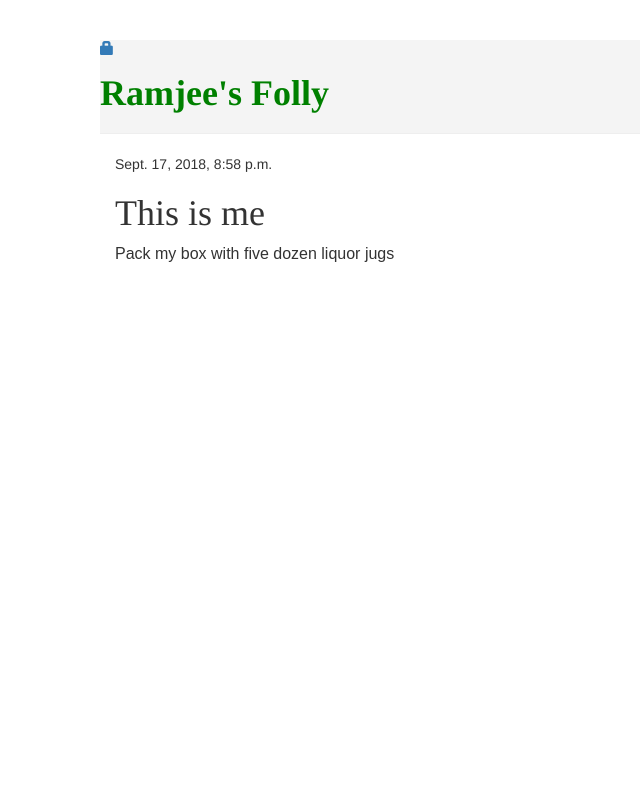
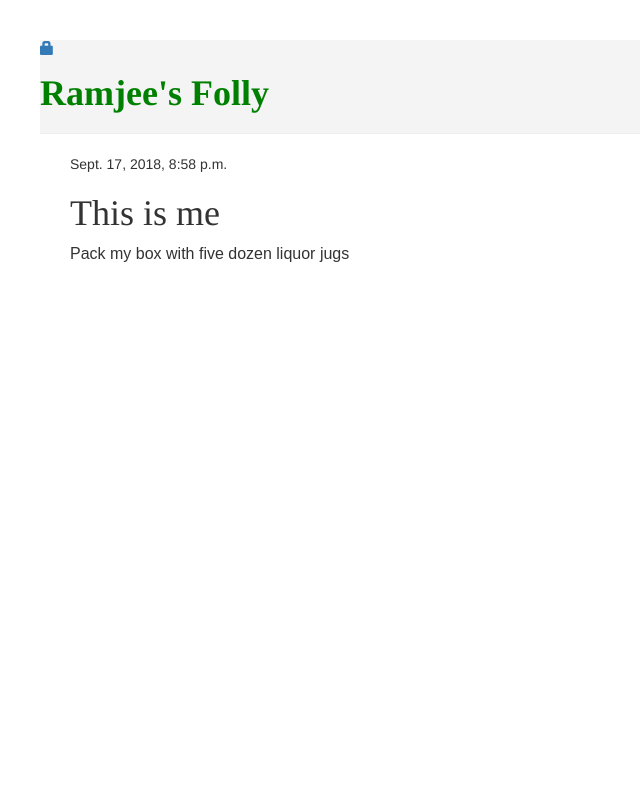
Before and after one commit to ramjeechandran/my-first-blog, a Django app: page /post/4/ in a window 1280 px wide. Shown: the whole page, without its empty margins (0-640 px from the left). Run offline with Django 3.2, Linux system fonts and the light colour scheme; data comes from the database, SQL or seed files in the repository; some libraries are stand-ins or nearby versions; some web fonts are replaced.

Commit message:
css width bootstrap meta

```diff
--- a/blog/static/css/blog.css
+++ b/blog/static/css/blog.css
@@ -16,9 +16,9 @@ h3 a {
 	}
 
 body {
-	padding: 100;
+	padding: 40;
 	padding-top: 0;
-	width: 800;
+	width: 100%;
 }
 h1, h2, h3, h4 {
 	font-family: times;
--- a/blog/templates/blog/base.html
+++ b/blog/templates/blog/base.html
@@ -2,10 +2,14 @@
 <html>
 
     <head>
-	    <meta name="viewport" content="width=device-width, initial-scale=1.0">
+    <meta charset="utf-8">
+    <meta http-equiv="X-UA-Compatible" content="IE=edge">
+		<meta name="viewport" content="width=device-width, initial-scale=1">
         <title>Ramjee's Folly</title>
-        <link rel="stylesheet" href="//maxcdn.bootstrapcdn.com/bootstrap/3.2.0/css/bootstrap.min.css">
-        <link rel="stylesheet" href="//maxcdn.bootstrapcdn.com/bootstrap/3.2.0/css/bootstrap-theme.min.css">
+        <link rel="stylesheet" href="https://maxcdn.bootstrapcdn.com/bootstrap/3.3.7/css/bootstrap.min.css" integrity="sha384-BVYiiSIFeK1dGmJRAkycuHAHRg32OmUcww7on3RYdg4Va+PmSTsz/K68vbdEjh4u" crossorigin="anonymous">
+        <!-- link rel="stylesheet" href="//maxcdn.bootstrapcdn.com/bootstrap/3.2.0/css/bootstrap.min.css" -->
+<link rel="stylesheet" href="https://maxcdn.bootstrapcdn.com/bootstrap/3.3.7/css/bootstrap-theme.min.css" integrity="sha384-rHyoN1iRsVXV4nD0JutlnGaslCJuC7uwjduW9SVrLvRYooPp2bWYgmgJQIXwl/Sp" crossorigin="anonymous">
+<!--        <link rel="stylesheet" href="//maxcdn.bootstrapcdn.com/bootstrap/3.2.0/css/bootstrap-theme.min.css"> -->
         <link href='//fonts.googleapis.com/css?family=Times&subset=latin,latin-ext' rel='stylesheet' type='text/css'>
         <link rel="stylesheet" href="{% static 'css/blog.css' %}">
     </head>
```
